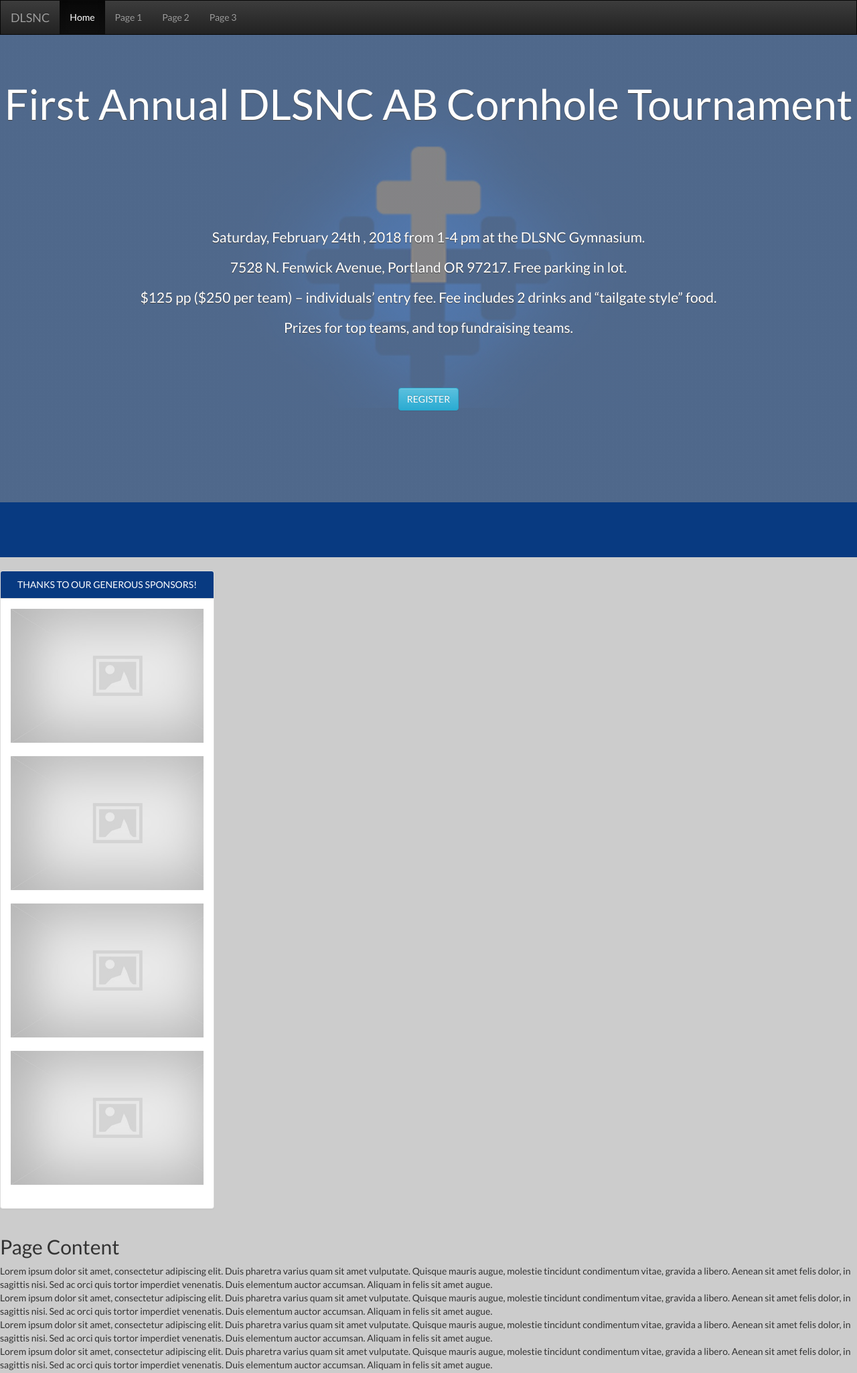
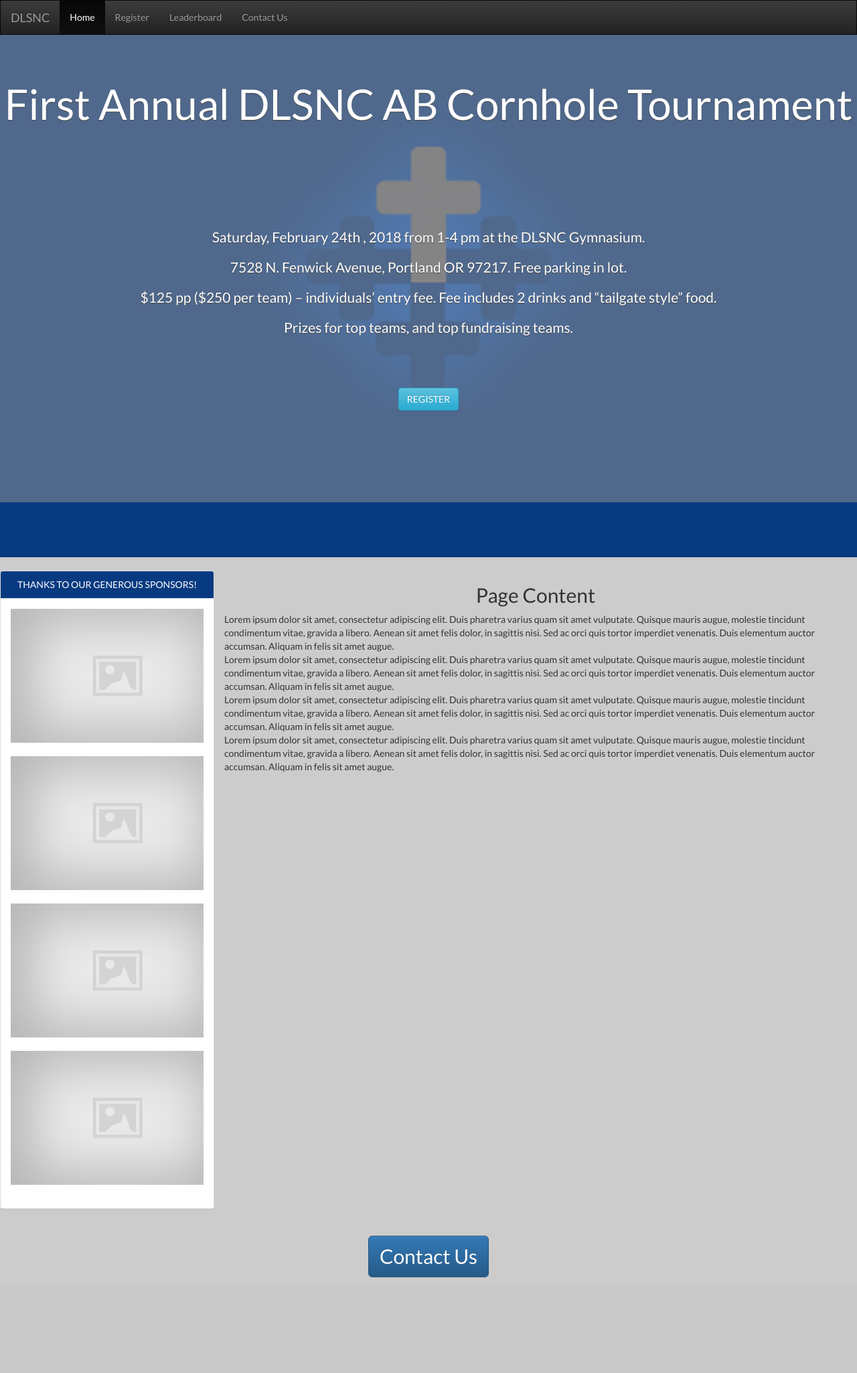
Before and after one commit to mike-jolliffe/DeLaSalle, a Django app: page / in a window 1280 px wide. Shown: the top 2050 px of the page at 67% size. After the commit the page ends 1907 px from the top, so only its background shows below. Run offline with Django 3.2, Linux system fonts and the light colour scheme; some libraries are stand-ins or nearby versions.

Commit message:
add contact modal

```diff
--- a/DeLaSalle/urls.py
+++ b/DeLaSalle/urls.py
@@ -6,5 +6,6 @@ from django.conf.urls.static import static
 
 urlpatterns = [
     url(r'^admin/', admin.site.urls),
-    url(r'^$', page_views.home, name='home')
+    url(r'^$', page_views.home, name='home'),
+    url(r'register/$', page_views.register, name='register')
 ] + static(settings.STATIC_URL, document_root=settings.STATIC_ROOT)
--- a/pages/static/pages/css/main.css
+++ b/pages/static/pages/css/main.css
@@ -2,6 +2,10 @@ body {
     margin: 0;
     font-family: Lato, sans-serif;
     background-color: #083a81;
+}
+
+h1 .btn {
+	font-size:30px;
 }
 
 .navbar {
--- a/pages/templates/pages/home.html
+++ b/pages/templates/pages/home.html
@@ -10,9 +10,9 @@
             </div>
             <ul class="nav navbar-nav">
                 <li class="active"><a href="#">Home</a></li>
-                <li><a href="#">Page 1</a></li>
-                <li><a href="#">Page 2</a></li>
-                <li><a href="#">Page 3</a></li>
+                <li><a href="{% url 'register' %}">Register</a></li>
+                <li><a href="#">Leaderboard</a></li>
+                <li><a href="#myModal" data-toggle="modal">Contact Us</a></li>
             </ul>
         </div>
     </nav>
@@ -26,7 +26,10 @@
         <p>$125 pp ($250 per team) – individuals’ entry fee. Fee includes 2 drinks and “tailgate style” food.</p>
         <p>Prizes for top teams, and top fundraising teams.</p>
         <br><br><br>
-        <button type="button" class="btn btn-info">REGISTER</button>
+        <form action="{% url 'register' %}" method="get">
+            <input type="submit" value="REGISTER"
+                   name="registerBtn" id="registerBtn" class="btn btn-info"/>
+        </form>
     </div>
     <div class="container">
         <br>
@@ -34,17 +37,18 @@
             <div class="panel panel-default col-sm-4 col-lg-3">
                 <div class="panel-heading panel-heading-custom text-center">THANKS TO OUR GENEROUS SPONSORS!</div>
                 <div class="panel-body">
-                    <div id="sponsor1" class="sponsorImage"></div><br>
-                    <div id="sponsor2" class="sponsorImage"></div><br>
-                    <div id="sponsor3" class="sponsorImage"></div><br>
-                    <div id="sponsor4" class="sponsorImage"></div><br>
+                    <div id="sponsor1" class="sponsorImage"></div>
+                    <br>
+                    <div id="sponsor2" class="sponsorImage"></div>
+                    <br>
+                    <div id="sponsor3" class="sponsorImage"></div>
+                    <br>
+                    <div id="sponsor4" class="sponsorImage"></div>
+                    <br>
                 </div>
             </div>
-        </div>
-    </div>
-    <div class="container">
-        <div class="row">
-            <h2>Page Content</h2>
+            <div class="col-sm-8 col-lg-9">
+                <h2 class="text-center">Page Content</h2>
                 Lorem ipsum dolor sit amet, consectetur adipiscing elit. Duis pharetra varius quam sit amet vulputate.
                 Quisque mauris augue, molestie tincidunt condimentum vitae, gravida a libero. Aenean sit amet felis
                 dolor, in sagittis nisi. Sed ac orci quis tortor imperdiet venenatis. Duis elementum auctor accumsan.
@@ -65,40 +69,56 @@
                 dolor, in sagittis nisi. Sed ac orci quis tortor imperdiet venenatis. Duis elementum auctor accumsan.
                 Aliquam in felis sit amet augue.
             </div>
-        <hr>
-        <div class="row">
-            <h2>Page Content</h2>
-            Lorem ipsum dolor sit amet, consectetur adipiscing elit. Duis pharetra varius quam sit amet vulputate.
-            Quisque mauris augue, molestie tincidunt condimentum vitae, gravida a libero. Aenean sit amet felis
-            dolor, in sagittis nisi. Sed ac orci quis tortor imperdiet venenatis. Duis elementum auctor accumsan.
-            Aliquam in felis sit amet augue.
-            <h2>Page Content</h2>
-            Lorem ipsum dolor sit amet, consectetur adipiscing elit. Duis pharetra varius quam sit amet vulputate.
-            Quisque mauris augue, molestie tincidunt condimentum vitae, gravida a libero. Aenean sit amet felis
-            dolor, in sagittis nisi. Sed ac orci quis tortor imperdiet venenatis. Duis elementum auctor accumsan.
-            Aliquam in felis sit amet augue.
-            <h2>Page Content</h2>
-            Lorem ipsum dolor sit amet, consectetur adipiscing elit. Duis pharetra varius quam sit amet vulputate.
-            Quisque mauris augue, molestie tincidunt condimentum vitae, gravida a libero. Aenean sit amet felis
-            dolor, in sagittis nisi. Sed ac orci quis tortor imperdiet venenatis. Duis elementum auctor accumsan.
-            Aliquam in felis sit amet augue.
-
-        </div>
-        <hr>
-        <div class="row">
-            <h2>Page Content</h2>
-            Lorem ipsum dolor sit amet, consectetur adipiscing elit. Duis pharetra varius quam sit amet vulputate.
-            Quisque mauris augue, molestie tincidunt condimentum vitae, gravida a libero. Aenean sit amet felis
-            dolor, in sagittis nisi. Sed ac orci quis tortor imperdiet venenatis. Duis elementum auctor accumsan.
-            Aliquam in felis sit amet augue.
         </div>
     </div>
 
-    <hr>
-
     <div class="container">
         <div class="row">
-            <div class="col-md-12 text-center"><p>The End.</p></div>
+
+            <h1 class="text-center"><a href="#myModal" role="button" class="btn btn-primary btn-lg" data-toggle="modal">Contact
+                Us</a></h1>
+
+        </div>
+    </div>
+
+    <div id="myModal" class="modal fade" tabindex="-1" role="dialog" aria-labelledby="myModalLabel" aria-hidden="true">
+        <div class="modal-dialog">
+            <div class="modal-content">
+                <div class="modal-header">
+                    <button type="button" class="close" data-dismiss="modal" aria-hidden="true">×</button>
+                    <h3 id="myModalLabel">We'd Love to Hear From You</h3>
+                </div>
+                <div class="modal-body">
+                    <form class="form-horizontal col-sm-12">
+                        <div class="form-group"><label>Name</label><input class="form-control required"
+                                                                          placeholder="Your name" data-placement="top"
+                                                                          data-trigger="manual"
+                                                                          data-content="Must be at least 3 characters long, and must only contain letters."
+                                                                          type="text"></div>
+                        <div class="form-group"><label>Message</label><textarea class="form-control"
+                                                                                placeholder="Your message here.."
+                                                                                data-placement="top"
+                                                                                data-trigger="manual"></textarea></div>
+                        <div class="form-group"><label>E-Mail</label><input class="form-control email"
+                                                                            placeholder="email@you.com (so that we can contact you)"
+                                                                            data-placement="top" data-trigger="manual"
+                                                                            data-content="Must be a valid e-mail address (user@gmail.com)"
+                                                                            type="text"></div>
+                        <div class="form-group"><label>Phone</label><input class="form-control phone"
+                                                                           placeholder="999-999-9999"
+                                                                           data-placement="top" data-trigger="manual"
+                                                                           data-content="Must be a valid phone number (999-999-9999)"
+                                                                           type="text"></div>
+                        <div class="form-group">
+                            <button type="submit" class="btn btn-success pull-right">Send It!</button>
+                            <p class="help-block pull-left text-danger hide" id="form-error">&nbsp; The form is not
+                                valid. </p></div>
+                    </form>
+                </div>
+                <div class="modal-footer">
+                    <button class="btn" data-dismiss="modal" aria-hidden="true">Cancel</button>
+                </div>
+            </div>
         </div>
     </div>
 
--- a/pages/views.py
+++ b/pages/views.py
@@ -2,3 +2,6 @@ from django.shortcuts import render
 
 def home(request):
     return render(request, 'pages/home.html')
+
+def register(request):
+    return render(request, 'pages/register.html')
```
Also changed, not shown: pages/static/pages/js/main.js (+97 -4 lines), pages/templates/pages/register.html (added, +9 -0 lines). Lines whose indentation alone changed are shown as unchanged.
